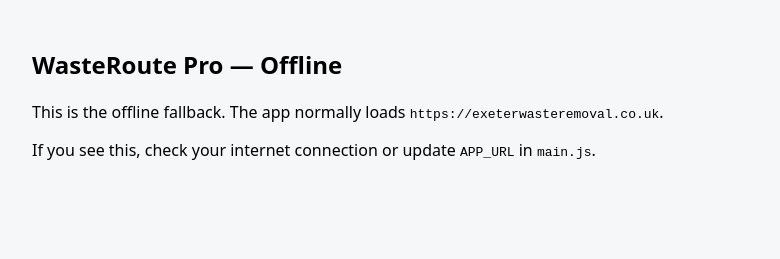
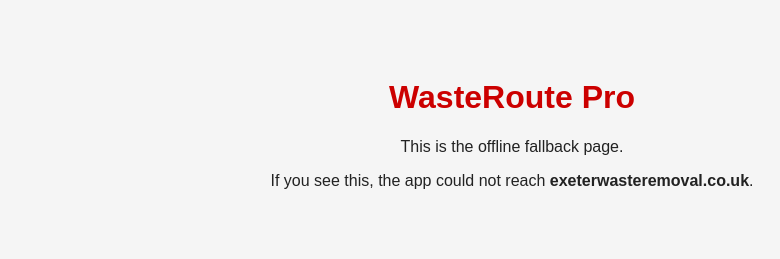
Before and after one commit to JurassicWaste/WasteRouteProDesktop, an Electron app: page renderer/index.html in a window 1400 px wide. Shown: the whole page, without its empty margins (188-968 px from the left). Drawn offline with Linux system fonts and the light colour scheme.

Commit message:
Update index.html

```diff
--- a/renderer/index.html
+++ b/renderer/index.html
@@ -1,9 +1,17 @@
-<!doctype html>
-<html><head><meta charset="utf-8"><meta name="viewport" content="width=device-width,initial-scale=1">
-<title>WasteRoute Pro — Offline</title>
-<style>body{font-family:system-ui,Segoe UI,Roboto,Arial;background:#f6f7f8;margin:0}main{max-width:960px;margin:48px auto;padding:0 16px}</style>
-</head><body><main>
-<h2>WasteRoute Pro — Offline</h2>
-<p>This is the offline fallback. The app normally loads <code>https://exeterwasteremoval.co.uk</code>.</p>
-<p>If you see this, check your internet connection or update <code>APP_URL</code> in <code>main.js</code>.</p>
-</main></body></html>
+<!DOCTYPE html>
+<html lang="en">
+<head>
+  <meta charset="UTF-8"/>
+  <meta name="viewport" content="width=device-width, initial-scale=1.0"/>
+  <title>WasteRoute Pro (Offline)</title>
+  <style>
+    body { font-family: Arial, sans-serif; background:#f5f5f5; color:#222; text-align:center; padding:50px; }
+    h1 { color:#c00; }
+  </style>
+</head>
+<body>
+  <h1>WasteRoute Pro</h1>
+  <p>This is the offline fallback page.</p>
+  <p>If you see this, the app could not reach <b>exeterwasteremoval.co.uk</b>.</p>
+</body>
+</html>
```
